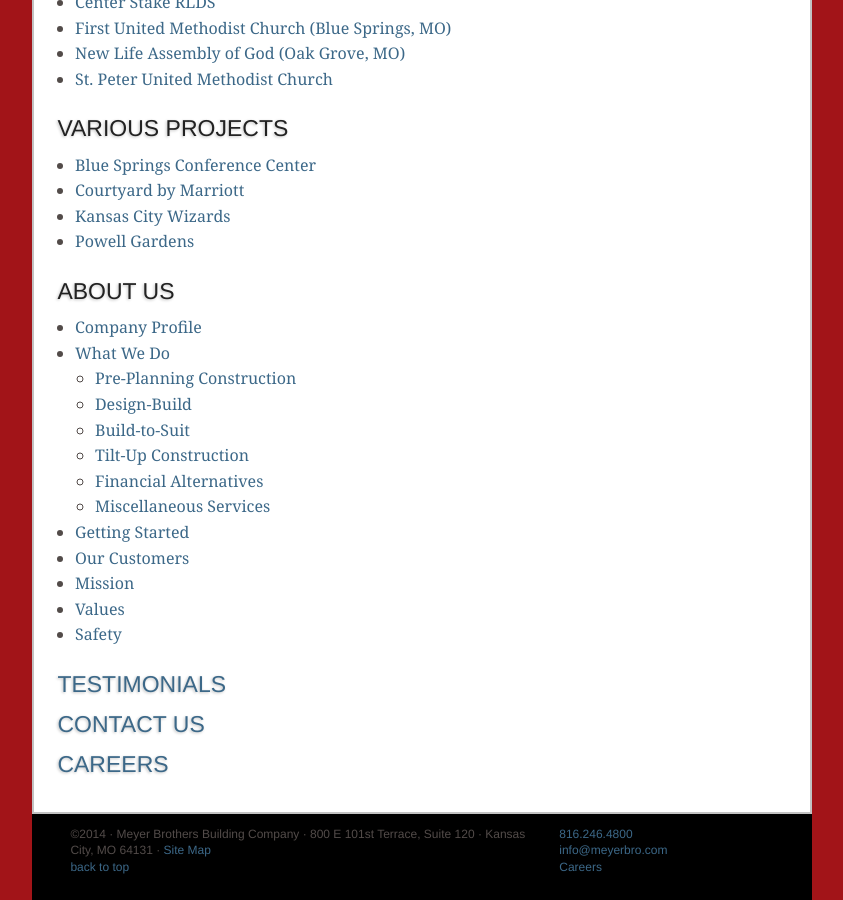
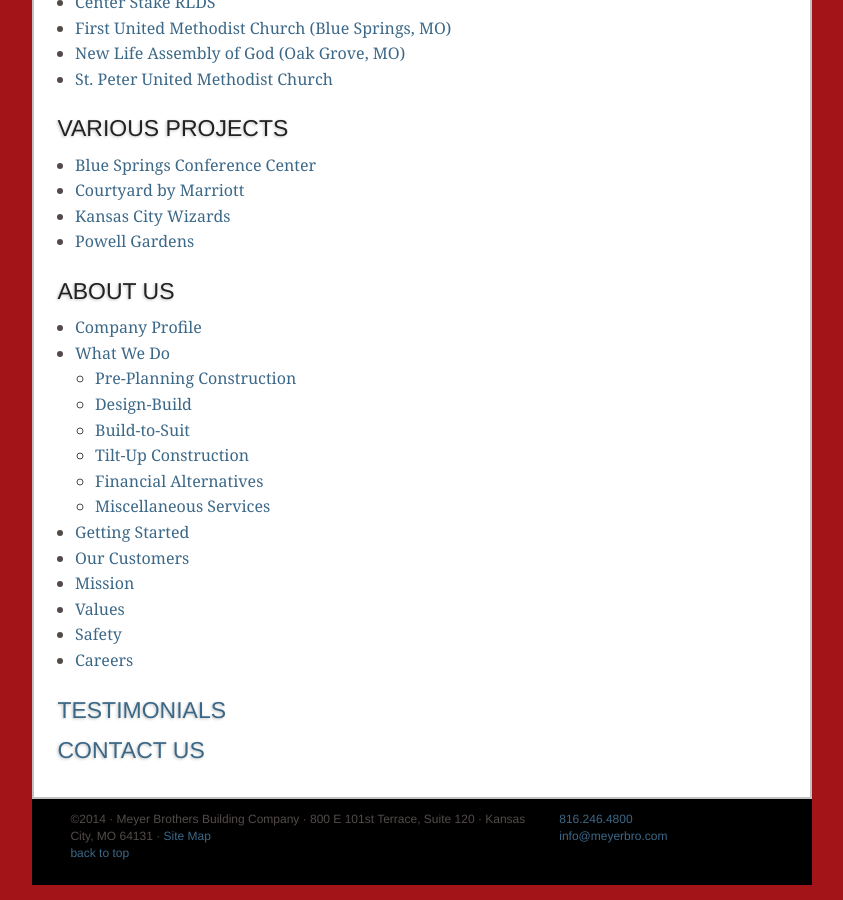
Before and after one commit to jiko/meyerbro, a Jekyll site: the page built from sitemap.html, in a window 1280 px wide and 900 px high, scrolled down 2074 px. Shown: the whole window, without its empty margins (218-1061 px from the left). Built offline with Jekyll 4.4.1, drawn with Linux system fonts in a browser that asks for light colours; Markdown is read by kramdown in place of the engine named in the settings.

Commit message:
Put Careers page under the About Us heading

```diff
--- a/_layouts/default.html
+++ b/_layouts/default.html
@@ -173,7 +174,6 @@
           <p>
           <a href="tel:+8162464800">816.246.4800</a><br/>
           <a href="mailto:info@meyerbro.com?subject=Inquiry from website">info@meyerbro.com</a></br>
-          <a href="{{ site.baseurl }}/careers.html">Careers</a>
           </p>
         </div>
       </footer>
--- a/sitemap.html
+++ b/sitemap.html
@@ -423,6 +423,9 @@
      Safety
     </a>
    </li>
+   <li>
+   <a href="careers.html">Careers</a>
+   </li>
   </ul>
   <h4>
    <a href="testimonials.html">
@@ -434,12 +437,5 @@
     Contact Us
    </a>
   </h4>
-  <h4>
-   <a href="careers.html">
-    Careers
-   </a>
-  </h4>
- </div>
- <div class="clearfloat">
  </div>
 </div>
```
Also changed, not shown: other parts of _layouts/default.html (+1 -0 lines).
